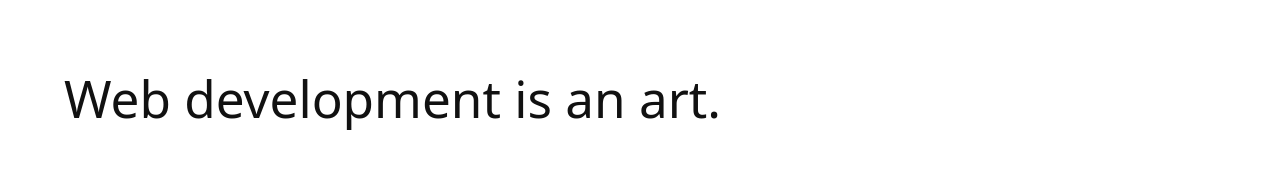
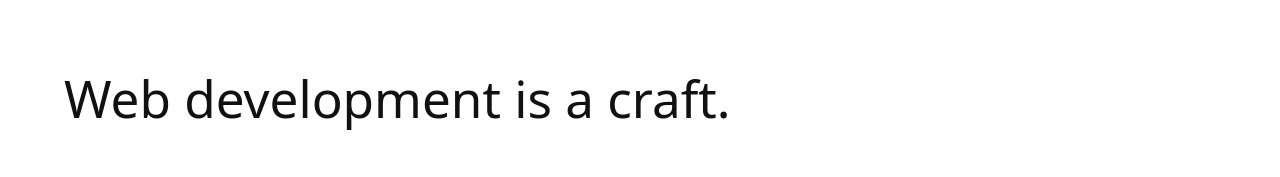
Before and after one commit to jillii/portfolio, a React (Vite) app: page / in a window 1280 px wide. Shown: the part 223-400 px from the top of the page. Built offline with nearby package versions, Linux system fonts and the light colour scheme.

Commit message:
Test making updates through github

```diff
--- a/src/data.js
+++ b/src/data.js
@@ -3,7 +3,7 @@ const image_path = 'assets/';
 export const ABOUT = {
     name: "Jill Hoenig",
     title: "Web Engineer",
-    summary: "Web development is an art.",
+    summary: "Web development is a craft.",
     bio: [
         "I'm Jill—web engineer for 9+ years.",
         "The first language I learned to program with was Java. The second was C.",
```
